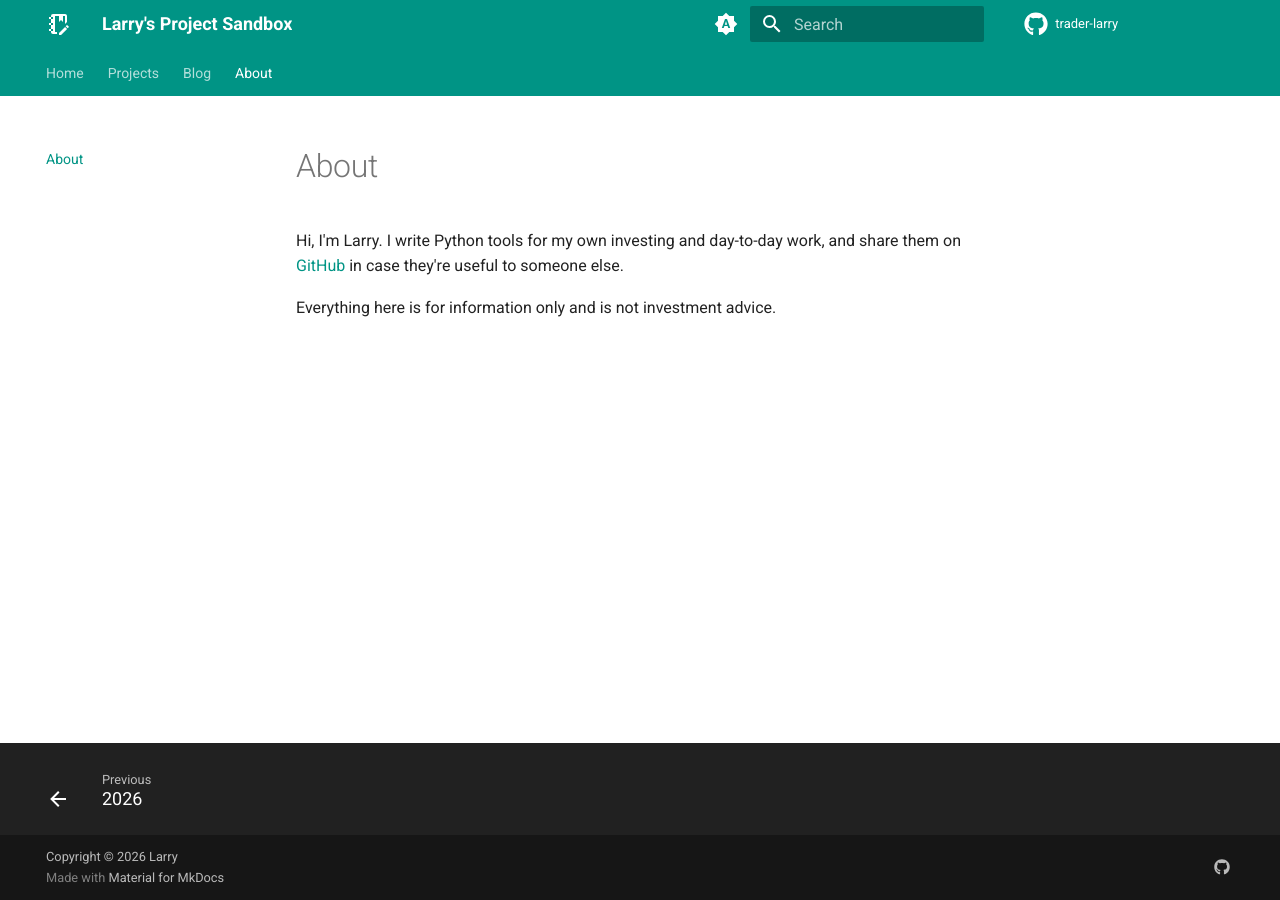
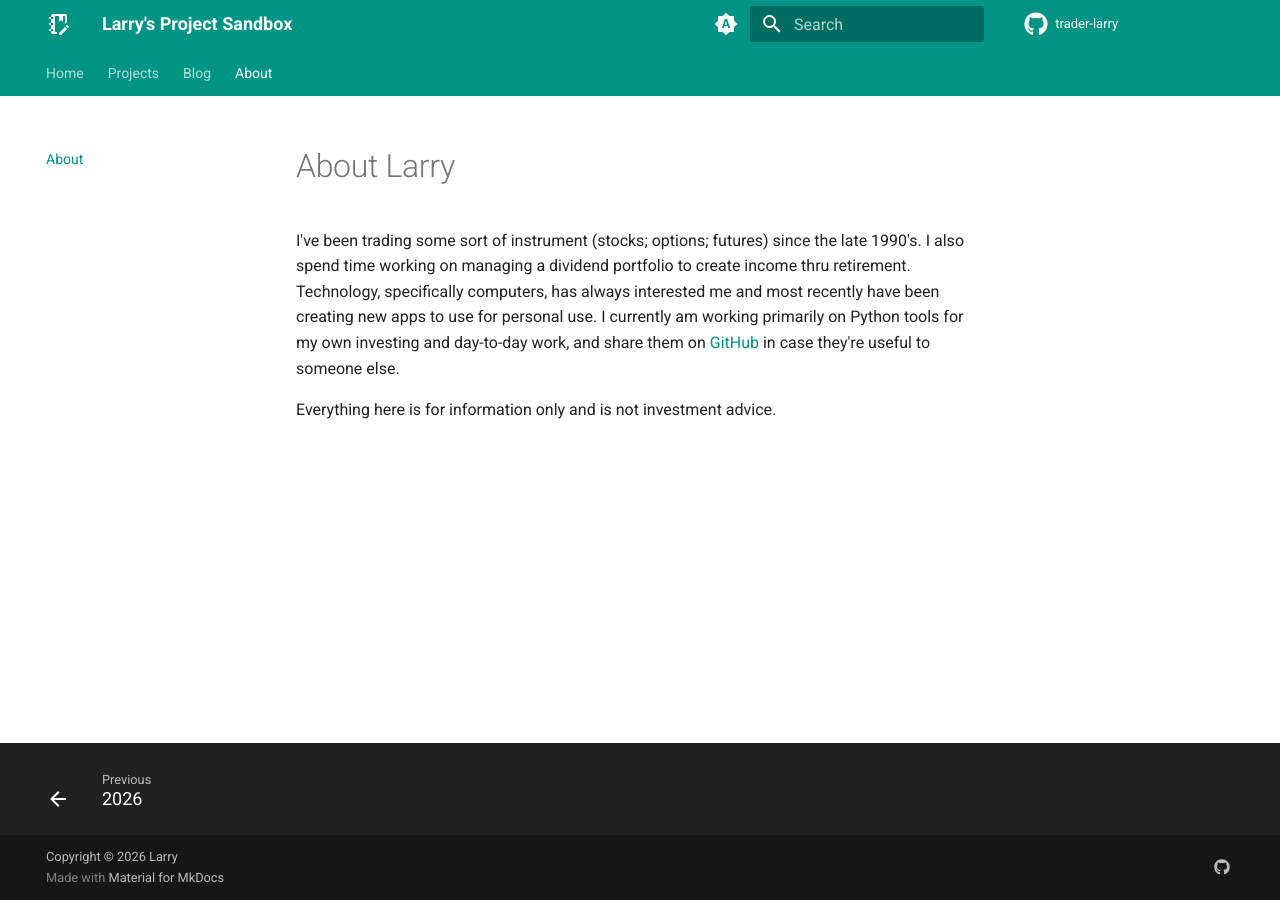
Before and after one commit to trader-larry/trader-larry.github.io, an MkDocs documentation site: the page built from docs/about.md, in a window 1280 px wide. Built offline with MkDocs 1.6.1 and Material for MkDocs 9.7.7, drawn with Linux system fonts in a browser that asks for light colours.

Commit message:
revised About page

```diff
--- a/docs/about.md
+++ b/docs/about.md
@@ -1,6 +1,6 @@
-# About
+# About Larry
 
-Hi, I'm Larry. I write Python tools for my own investing and day-to-day work, and
+I've been trading some sort of instrument (stocks; options; futures) since the late 1990's. I also spend time working on managing a dividend portfolio to create income thru retirement. Technology, specifically computers, has always interested me and most recently have been creating new apps to use for personal use. I currently am working primarily on Python tools for my own investing and day-to-day work, and
 share them on [GitHub](https://github.com/trader-larry) in case they're useful to
 someone else.
 
```
